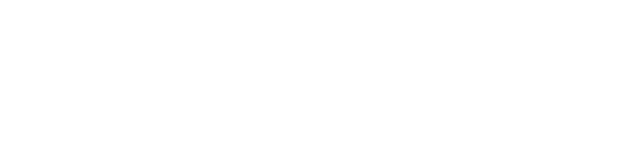
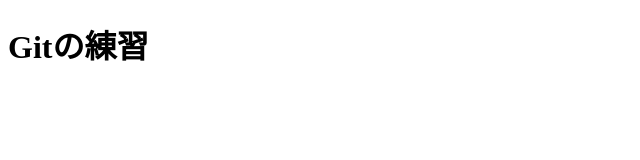
Before and after one commit to yuheiyamakawa/git-practice, a plain HTML site: page index.html in a window 1280 px wide. Shown: the whole page, without its empty margins (0-640 px from the left). Drawn offline with Linux system fonts and the light colour scheme.

Commit message:
h1を追加

```diff
--- a/index.html
+++ b/index.html
@@ -6,6 +6,6 @@
     <title>Document</title>
 </head>
 <body>
-
+    <h1>Gitの練習</h1>
 </body>
 </html>
```
